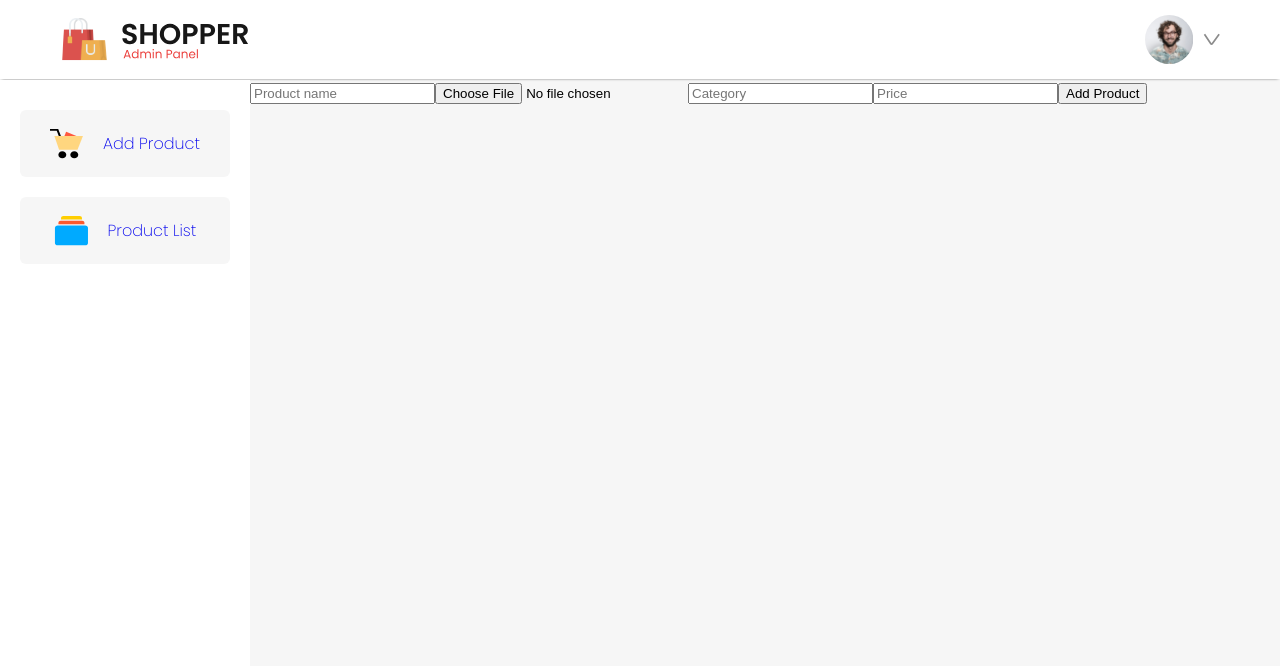
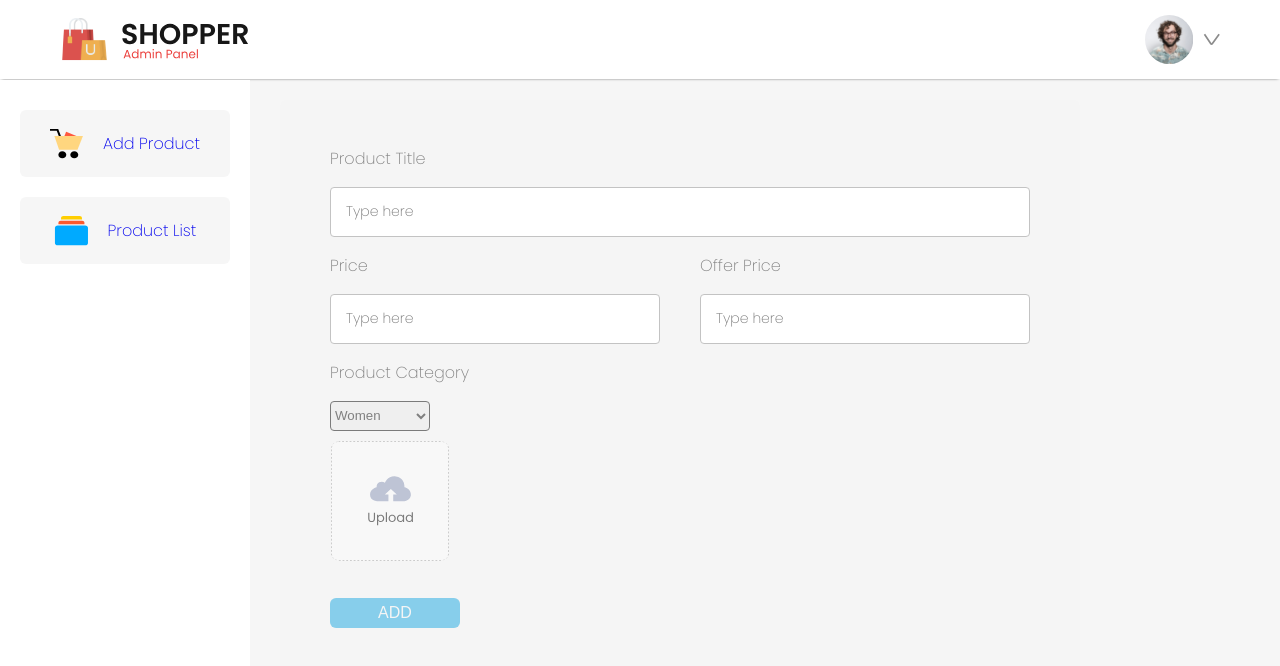
Before and after one commit to dynecodes/mern-ecommerce-webapp, a React (Vite) app in the folder admin/: page /addproduct in a window 1280 px wide. Shown: the top 666 px of the page. Built offline with nearby package versions, Linux system fonts and the light colour scheme.

Commit message:
Update AddProduct.jsx

```diff
--- a/admin/src/Components/AddProduct/AddProduct.jsx
+++ b/admin/src/Components/AddProduct/AddProduct.jsx
@@ -1,168 +1,168 @@
-// import React, { useState } from 'react';
-// import './AddProduct.css';
-// import upload_area from '../../assets/upload_area.svg';
+import React, { useState } from 'react';
+import './AddProduct.css';
+import upload_area from '../../assets/upload_area.svg';
+
+const AddProduct = () => {
+  const [image, setImage] = useState(false);
+  const [productDetails, setProductDetails] = useState({
+    name: "",
+    image: "",
+    category: "women",
+    new_price: "",
+    old_price: ""
+  });
+
+  const imageHandler = (e) => {
+    setImage(e.target.files[0]);
+  };
+
+  const changeHandler = (e) => {
+    setProductDetails({ ...productDetails, [e.target.name]: e.target.value });
+  };
+
+  const Add_Product = async () => {
+    console.log(productDetails);
+    let responseData;
+    let product = productDetails;
+
+    let formData = new FormData();
+    formData.append('product', image);
+
+    await fetch('https://mern-ecommerce-webapp-back-end.onrender.com/upload', { // Updated URL
+      method: 'POST',
+      headers: {
+        Accept: 'application/json',
+      },
+      body: formData,
+    }).then((resp) => resp.json()).then((data) => { responseData = data });
+
+    if (responseData.success) {
+      product.image = responseData.image_url;
+      console.log(product);
+      await fetch('https://mern-ecommerce-webapp-back-end.onrender.com/addproduct', { // Updated URL
+        method: 'POST',
+        headers: {
+          Accept: 'application/json',
+          'Content-Type': 'application/json',
+        },
+        body: JSON.stringify(product),
+      }).then((resp) => resp.json()).then((data) => {
+        data.success ? alert("Product Added") : alert("Failed");
+      });
+    }
+  };
+
+  return (
+    <div className='add-product'>
+      <div className="addproduct-itemfield">
+        <p>Product Title</p>
+        <input value={productDetails.name} onChange={changeHandler} type="text" name='name' placeholder='Type here' />
+      </div>
+      <div className="addproduct-price">
+        <div className="addproduct-itemfield">
+          <p>Price</p>
+          <input value={productDetails.old_price} onChange={changeHandler} type="text" name='old_price' placeholder='Type here' />
+        </div>
+        <div className="addproduct-itemfield">
+          <p>Offer Price</p>
+          <input value={productDetails.new_price} onChange={changeHandler} type="text" name='new_price' placeholder='Type here' />
+        </div>
+      </div>
+      <div className="addproduct-itemfield">
+        <p>Product Category</p>
+        <select value={productDetails.category} onChange={changeHandler} name="category" className='add-product-selector'>
+          <option value="women">Women</option>
+          <option value="men">Men</option>
+          <option value="kid">Kid</option>
+        </select>
+      </div>
+      <div className="addproduct-itemfield">
+        <label htmlFor="file-input">
+          <img src={image ? URL.createObjectURL(image) : upload_area} className='addproduct-thumbnail-img' />
+        </label>
+        <input onChange={imageHandler} type="file" name='image' id='file-input' hidden />
+      </div>
+      <button onClick={() => { Add_Product() }} className='addproduct-btn'>ADD</button>
+    </div>
+  );
+}
+
+export default AddProduct;
+
+
+// import React, { useState } from "react";
+// import axios from "axios";
 
 // const AddProduct = () => {
-//   const [image, setImage] = useState(false);
-//   const [productDetails, setProductDetails] = useState({
+//   const [product, setProduct] = useState({
 //     name: "",
 //     image: "",
-//     category: "women",
-//     new_price: "",
-//     old_price: ""
+//     category: "",
+//     price: "",
 //   });
 
-//   const imageHandler = (e) => {
-//     setImage(e.target.files[0]);
+//   const backendBaseURL = "https://mern-ecommerce-webapp-back-end.onrender.com"; // Your backend URL
+
+//   const handleImageUpload = async (e) => {
+//     const file = e.target.files[0];
+//     if (!file) return;
+
+//     const formData = new FormData();
+//     formData.append("product", file);
+
+//     try {
+//       const response = await axios.post(`${backendBaseURL}/upload`, formData);
+//       const responseData = response.data;
+
+//       if (responseData.success) {
+//         // Always store full backend URL
+//         setProduct((prev) => ({
+//           ...prev,
+//           image: `${backendBaseURL}${responseData.image_url}`,
+//         }));
+//       }
+//     } catch (error) {
+//       console.error("Image upload failed:", error);
+//     }
 //   };
 
-//   const changeHandler = (e) => {
-//     setProductDetails({ ...productDetails, [e.target.name]: e.target.value });
-//   };
-
-//   const Add_Product = async () => {
-//     console.log(productDetails);
-//     let responseData;
-//     let product = productDetails;
-
-//     let formData = new FormData();
-//     formData.append('product', image);
-
-//     await fetch('https://mern-ecommerce-webapp-back-end.onrender.com/upload', { // Updated URL
-//       method: 'POST',
-//       headers: {
-//         Accept: 'application/json',
-//       },
-//       body: formData,
-//     }).then((resp) => resp.json()).then((data) => { responseData = data });
-
-//     if (responseData.success) {
-//       product.image = responseData.image_url;
-//       console.log(product);
-//       await fetch('https://mern-ecommerce-webapp-back-end.onrender.com/addproduct', { // Updated URL
-//         method: 'POST',
-//         headers: {
-//           Accept: 'application/json',
-//           'Content-Type': 'application/json',
-//         },
-//         body: JSON.stringify(product),
-//       }).then((resp) => resp.json()).then((data) => {
-//         data.success ? alert("Product Added") : alert("Failed");
-//       });
+//   const handleSubmit = async (e) => {
+//     e.preventDefault();
+//     try {
+//       const response = await axios.post(`${backendBaseURL}/addproduct`, product);
+//       if (response.data.success) {
+//         alert("Product added successfully");
+//         setProduct({ name: "", image: "", category: "", price: "" });
+//       }
+//     } catch (error) {
+//       console.error("Error adding product:", error);
 //     }
 //   };
 
 //   return (
-//     <div className='add-product'>
-//       <div className="addproduct-itemfield">
-//         <p>Product Title</p>
-//         <input value={productDetails.name} onChange={changeHandler} type="text" name='name' placeholder='Type here' />
-//       </div>
-//       <div className="addproduct-price">
-//         <div className="addproduct-itemfield">
-//           <p>Price</p>
-//           <input value={productDetails.old_price} onChange={changeHandler} type="text" name='old_price' placeholder='Type here' />
-//         </div>
-//         <div className="addproduct-itemfield">
-//           <p>Offer Price</p>
-//           <input value={productDetails.new_price} onChange={changeHandler} type="text" name='new_price' placeholder='Type here' />
-//         </div>
-//       </div>
-//       <div className="addproduct-itemfield">
-//         <p>Product Category</p>
-//         <select value={productDetails.category} onChange={changeHandler} name="category" className='add-product-selector'>
-//           <option value="women">Women</option>
-//           <option value="men">Men</option>
-//           <option value="kid">Kid</option>
-//         </select>
-//       </div>
-//       <div className="addproduct-itemfield">
-//         <label htmlFor="file-input">
-//           <img src={image ? URL.createObjectURL(image) : upload_area} className='addproduct-thumbnail-img' />
-//         </label>
-//         <input onChange={imageHandler} type="file" name='image' id='file-input' hidden />
-//       </div>
-//       <button onClick={() => { Add_Product() }} className='addproduct-btn'>ADD</button>
-//     </div>
+//     <form onSubmit={handleSubmit}>
+//       <input
+//         type="text"
+//         placeholder="Product name"
+//         value={product.name}
+//         onChange={(e) => setProduct({ ...product, name: e.target.value })}
+//       />
+//       <input type="file" onChange={handleImageUpload} />
+//       <input
+//         type="text"
+//         placeholder="Category"
+//         value={product.category}
+//         onChange={(e) => setProduct({ ...product, category: e.target.value })}
+//       />
+//       <input
+//         type="number"
+//         placeholder="Price"
+//         value={product.price}
+//         onChange={(e) => setProduct({ ...product, price: e.target.value })}
+//       />
+//       <button type="submit">Add Product</button>
+//     </form>
 //   );
-// }
+// };
 
 // export default AddProduct;
-
-
-import React, { useState } from "react";
-import axios from "axios";
-
-const AddProduct = () => {
-  const [product, setProduct] = useState({
-    name: "",
-    image: "",
-    category: "",
-    price: "",
-  });
-
-  const backendBaseURL = "https://mern-ecommerce-webapp-back-end.onrender.com"; // Your backend URL
-
-  const handleImageUpload = async (e) => {
-    const file = e.target.files[0];
-    if (!file) return;
-
-    const formData = new FormData();
-    formData.append("product", file);
-
-    try {
-      const response = await axios.post(`${backendBaseURL}/upload`, formData);
-      const responseData = response.data;
-
-      if (responseData.success) {
-        // Always store full backend URL
-        setProduct((prev) => ({
-          ...prev,
-          image: `${backendBaseURL}${responseData.image_url}`,
-        }));
-      }
-    } catch (error) {
-      console.error("Image upload failed:", error);
-    }
-  };
-
-  const handleSubmit = async (e) => {
-    e.preventDefault();
-    try {
-      const response = await axios.post(`${backendBaseURL}/addproduct`, product);
-      if (response.data.success) {
-        alert("Product added successfully");
-        setProduct({ name: "", image: "", category: "", price: "" });
-      }
-    } catch (error) {
-      console.error("Error adding product:", error);
-    }
-  };
-
-  return (
-    <form onSubmit={handleSubmit}>
-      <input
-        type="text"
-        placeholder="Product name"
-        value={product.name}
-        onChange={(e) => setProduct({ ...product, name: e.target.value })}
-      />
-      <input type="file" onChange={handleImageUpload} />
-      <input
-        type="text"
-        placeholder="Category"
-        value={product.category}
-        onChange={(e) => setProduct({ ...product, category: e.target.value })}
-      />
-      <input
-        type="number"
-        placeholder="Price"
-        value={product.price}
-        onChange={(e) => setProduct({ ...product, price: e.target.value })}
-      />
-      <button type="submit">Add Product</button>
-    </form>
-  );
-};
-
-export default AddProduct;
```
